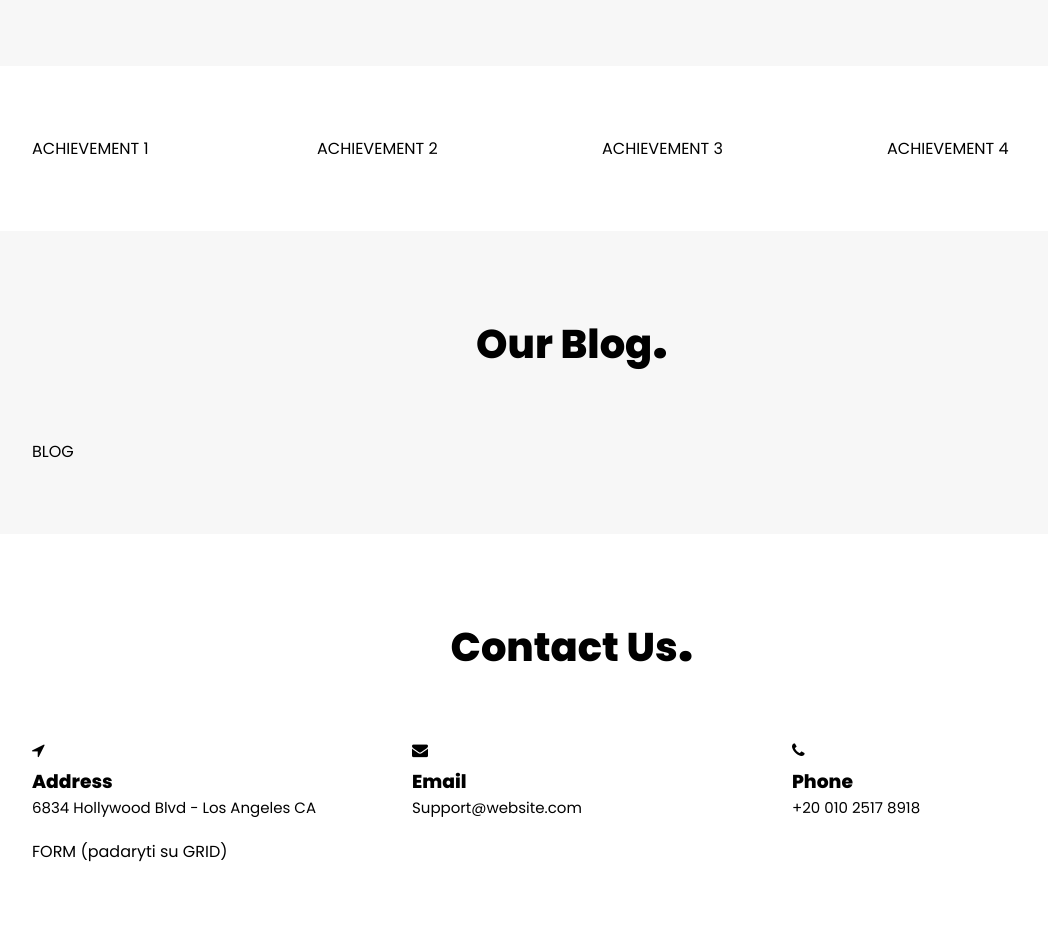
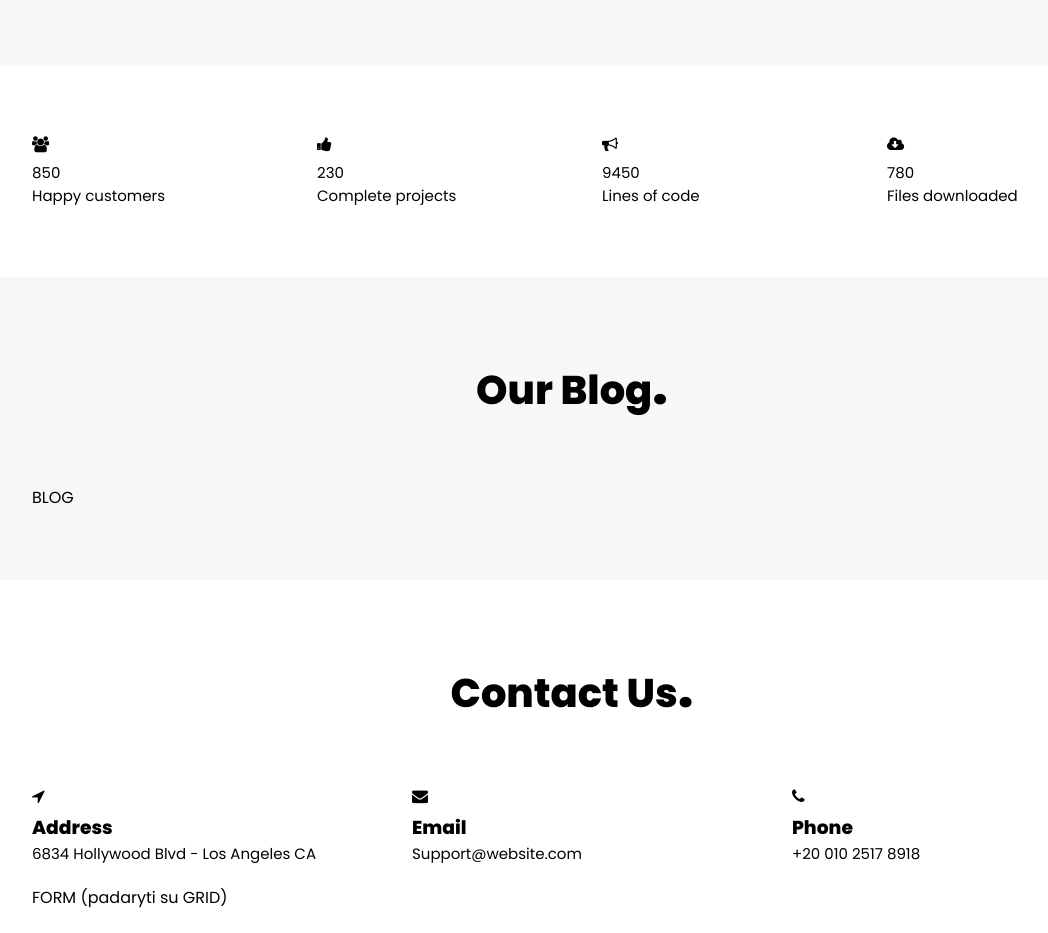
Before and after one commit to front-end-by-rimantas/39-grupe-portfolio, a website with bundled scripts: page index.html in a window 1280 px wide. Shown: the part 2460-3393 px from the top of the page, without its empty margins (68-1116 px from the left). Built offline with nearby package versions, Linux system fonts and the light colour scheme.

Commit message:
Achievements render

```diff
--- a/index.html
+++ b/index.html
@@ -123,20 +123,7 @@
 
     <!-- achievemets-start -->
     <section class="container">
-        <div id="achievements_block" class="row">
-            <div class="col-12 col-md-6 col-lg-3">
-                ACHIEVEMENT 1
-            </div>
-            <div class="col-12 col-md-6 col-lg-3">
-                ACHIEVEMENT 2
-            </div>
-            <div class="col-12 col-md-6 col-lg-3">
-                ACHIEVEMENT 3
-            </div>
-            <div class="col-12 col-md-6 col-lg-3">
-                ACHIEVEMENT 4
-            </div>
-        </div>
+        <div id="achievements_block" class="row"></div>
     </section>
     <!-- achievemets-end -->
 
--- a/js/components/Achievements.js
+++ b/js/components/Achievements.js
@@ -12,6 +12,7 @@ class Achievements {
         }
 
         // piesti
+        this.render();
 
         // event listeners
 
@@ -104,6 +105,20 @@ class Achievements {
         this.data.splice(index, 1);
         return true;
     }
+
+    render() {
+        let HTML = '';
+
+        for (const item of this.data) {
+            HTML += `<div class="col-12 col-md-6 col-lg-3 achievement">
+                        <i class="fa fa-${item.icon}"></i>
+                        <p class="number">${item.number}</p>
+                        <p class="title">${item.title}</p>
+                    </div>`;
+        }
+
+        this.DOM.innerHTML = HTML;
+    }
 }
 
 export { Achievements }
--- a/js/pages/home.js
+++ b/js/pages/home.js
@@ -37,10 +37,11 @@ achievements.add(null);
 achievements.add([]);
 
 // [C]REATE
-achievements.add({ icon: 'globe', number: 100, title: 'Happy customers' });
-achievements.add({ icon: 'globe', number: 200, title: 'Happy customers' });
-achievements.add({ icon: 'globe', number: 300, title: 'Happy customers' });
-achievements.add({ icon: 'globe', number: 400, title: 'Happy customers' });
+achievements.add({ icon: 'globe', number: 0, title: 'Demo' });
+achievements.add({ icon: 'users', number: 850, title: 'Happy customers' });
+achievements.add({ icon: 'thumbs-up', number: 230, title: 'Complete projects' });
+achievements.add({ icon: 'bullhorn', number: 9450, title: 'Lines of code' });
+achievements.add({ icon: 'cloud-download', number: 780, title: 'Files downloaded' });
 
 // [R]EAD
 const achData = achievements.list();
```
